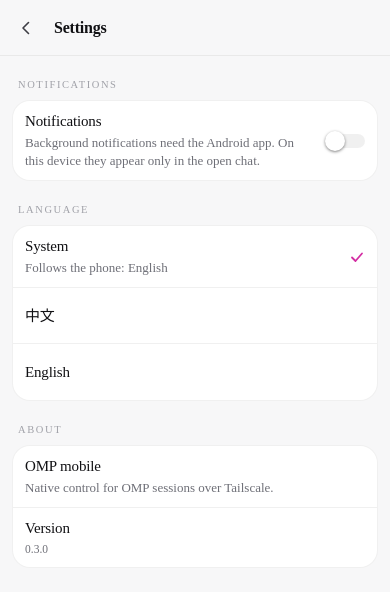
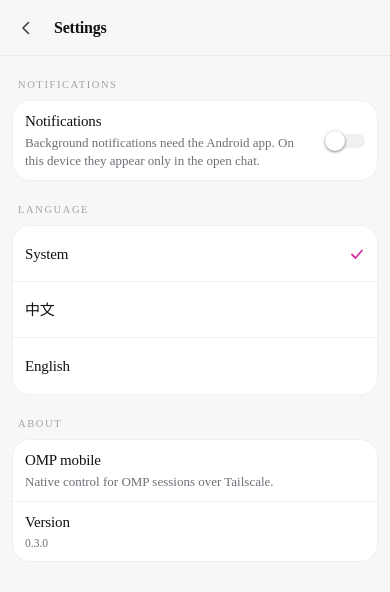
Before and after one commit to Rinai-R/omp-mobile, a React Native app in the folder app/: screen / in a window 390 px wide. Both pictures are taken after a click on the button "Settings". Shown: the top 592 px of the page. Built offline with nearby package versions, Linux system fonts and the light colour scheme; what expo-file-system would draw is missing.

Commit message:
Language rows without a caption (#26)

```diff
--- a/app/src/i18n/en.ts
+++ b/app/src/i18n/en.ts
@@ -42,7 +42,6 @@
   "settings.battery.fix": "Allow background use",
   "settings.language.section": "Language",
   "settings.language.system": "System",
-  "settings.language.systemDetail": "Follows the phone: {language}",
   "settings.about.section": "About",
   "settings.about.app": "OMP mobile",
   "settings.about.detail": "Native control for OMP sessions over Tailscale.",
--- a/app/src/i18n/zh-CN.ts
+++ b/app/src/i18n/zh-CN.ts
@@ -38,7 +38,6 @@
   "settings.battery.fix": "允许后台运行",
   "settings.language.section": "语言",
   "settings.language.system": "跟随系统",
-  "settings.language.systemDetail": "当前系统语言：{language}",
   "settings.about.section": "关于",
   "settings.about.app": "OMP mobile",
   "settings.about.detail": "通过 Tailscale 在手机上直接操控 OMP 会话。",
--- a/app/src/screens/SettingsScreen.tsx
+++ b/app/src/screens/SettingsScreen.tsx
@@ -2,8 +2,7 @@
 import { ScrollView, Switch, View } from "react-native";
 import { CheckGlyph } from "../components/icons";
 import { Button, Group, Header, Row, SectionHeader } from "../components/ui";
-import { resolveLanguage, t, type Key, type LanguagePreference } from "../i18n/index.ts";
-import { systemLocale } from "../i18n/native.ts";
+import { t, type Key, type LanguagePreference } from "../i18n/index.ts";
 import { useColors, useStyles, type Palette } from "../theme";
 
 /**
@@ -97,11 +96,6 @@
             <Row
               key={choice}
               title={choice === "system" ? t("settings.language.system") : LANGUAGE_NAMES[choice]}
-              detail={
-                choice === "system"
-                  ? t("settings.language.systemDetail", { language: LANGUAGE_NAMES[resolveLanguage("system", systemLocale())] })
-                  : undefined
-              }
               trailing={choice === language ? <CheckGlyph size={16} color={colors.accent} /> : undefined}
               chevron={false}
               selected={choice === language}
```
